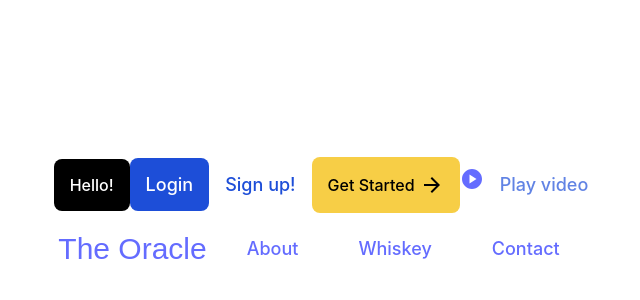
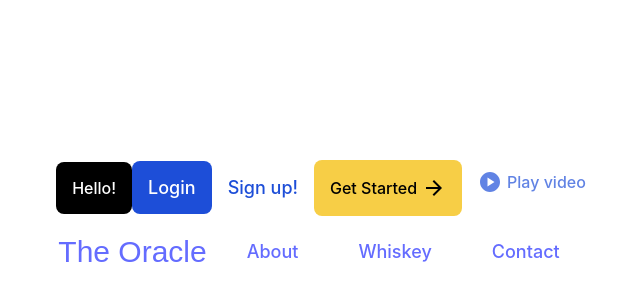
Before and after one commit to RAYMUNDOOOO/savior-iq, a React (Vite) app: page / in a window 1280 px wide. Shown: the part 180-480 px from the top of the page, without its empty margins (311-951 px from the left). Built offline with nearby package versions, Linux system fonts and the light colour scheme.

Commit message:
Fixed alignment of PlayVideo button text and svg.

```diff
--- a/src/components/Buttons.jsx
+++ b/src/components/Buttons.jsx
@@ -38,9 +38,11 @@ export function GetStartedButton() {
 
 export function PlayVideoButton() {
         return (
-                <a href="/">
-                        <PlayCircleIcon />
-                        <button className={`${style.btn} ${style.playVideo}`}>Play video</button>
-                </a>
+                <button className={`${style.btn} ${style.playVideo}`}>
+                        <div id={`${style.playVideoContainer}`}>
+                                <PlayCircleIcon />
+                                <span>Play video</span>
+                        </div>
+                </button>
         );
 }
--- a/src/styles/buttons.module.css
+++ b/src/styles/buttons.module.css
@@ -36,3 +36,14 @@
         background-color: #FFFFFF;
         color: #6183E4;
 }
+
+#playVideoContainer {
+        display: flex;
+        flex-direction: row;
+        align-items: center;
+        height: 100%;
+}
+
+#playVideoContainer > span {
+        margin-left: 5px;
+}
```
